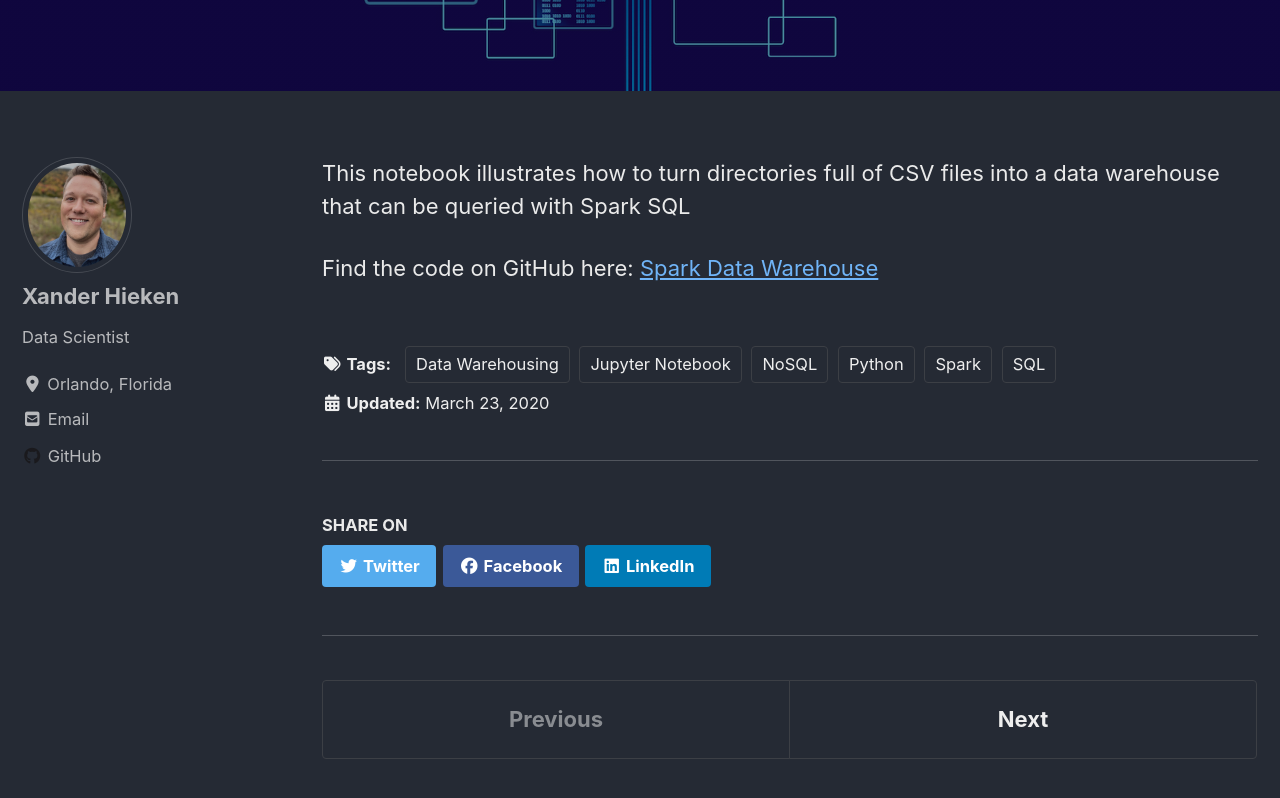
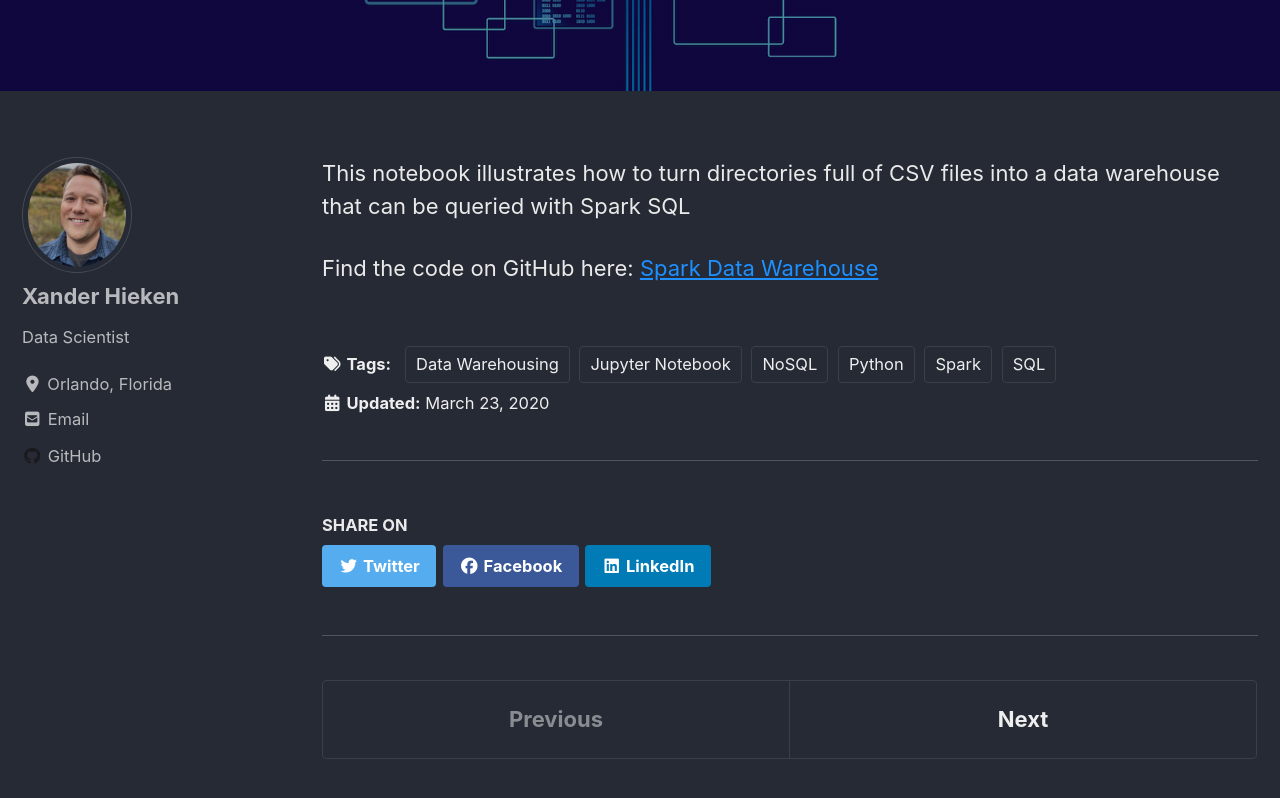
Before and after one commit to xanderhieken/xanderhieken.github.io, a Jekyll site: the page built from _posts/2020-03-23-SparkDataWarehouse.md, in a window 1280 px wide and 900 px high, scrolled down 389 px. Shown: the top 798 px of the window. Built offline with Jekyll 4.4.1, drawn with Linux system fonts in a browser that asks for light colours; cached includes are drawn as plain includes; nearby versions of some CDN libraries.

Commit message:
Update _dark.scss

```diff
--- a/_sass/minimal-mistakes/skins/_dark.scss
+++ b/_sass/minimal-mistakes/skins/_dark.scss
@@ -11,7 +11,7 @@ $code-background-color: mix(#000, $background-color, 15%) !default;
 $code-background-color-dark: mix(#000, $background-color, 20%) !default;
 $form-background-color: mix(#000, $background-color, 15%) !default;
 $footer-background-color: mix(#000, $background-color, 30%) !default;
-$link-color: mix($primary-color, $text-color, 60%) !default;
+$link-color: #1e90ff !default;
 $link-color-hover: mix(#fff, $link-color, 25%) !default;
 $link-color-visited: mix(#000, $link-color, 25%) !default;
 $masthead-link-color: $text-color !default;
```
